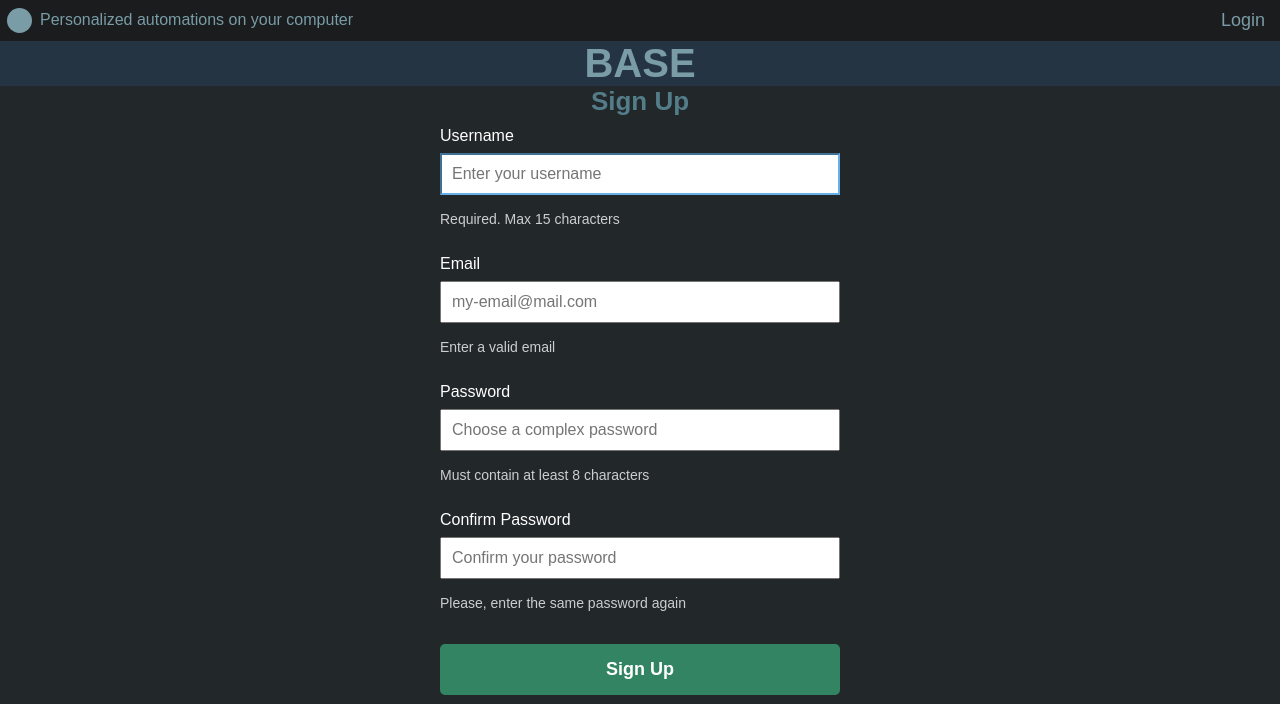
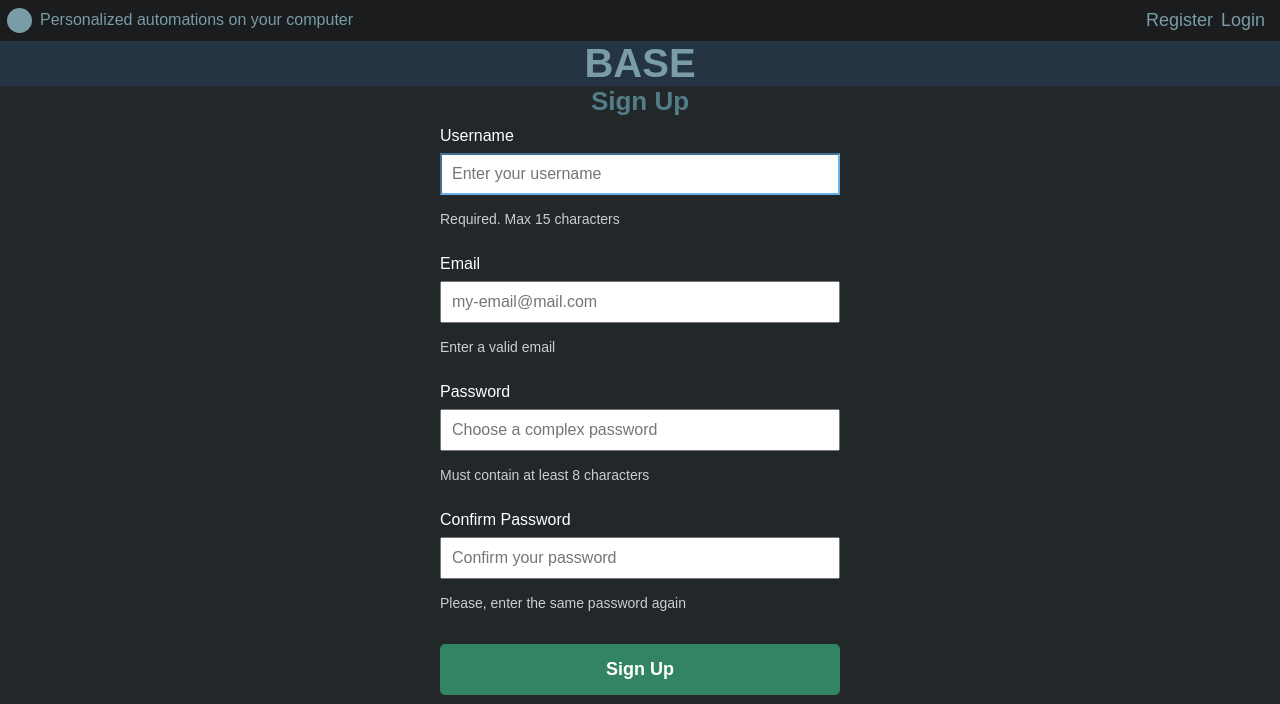
Before and after one commit to electrikbox/Cronos, a Django app: page /accounts/signup/ in a window 1280 px wide. Shown: the top 704 px of the page. Run offline with Django 3.2, Linux system fonts and the light colour scheme.

Commit message:
add register button

```diff
--- a/Cronos_server/templates/base.html
+++ b/Cronos_server/templates/base.html
@@ -54,6 +54,8 @@
           </div>
 
           {% else%}
+          <p><a href="{% url 'accounts:signup' %}">Register</a></p>
+          <br>
           <p><a href="{% url 'accounts:login' %}">Login</a></p>
           {% endif %}
         </div>
```
